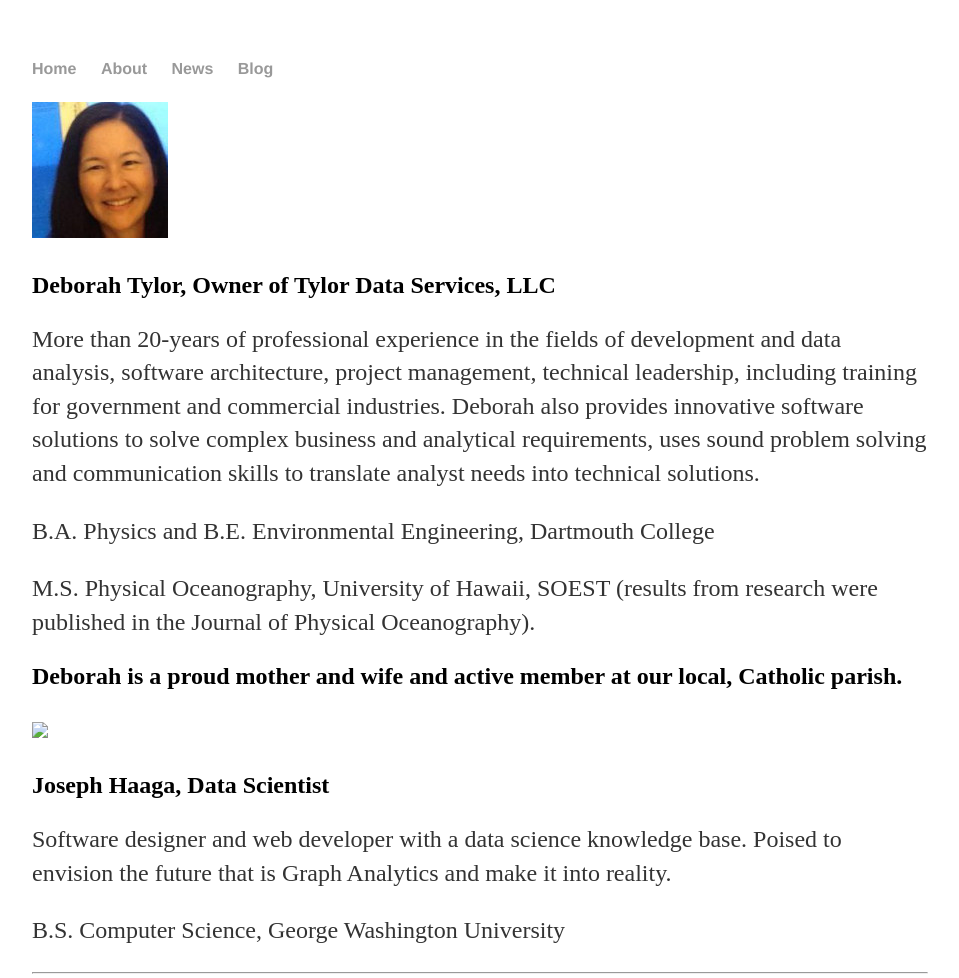
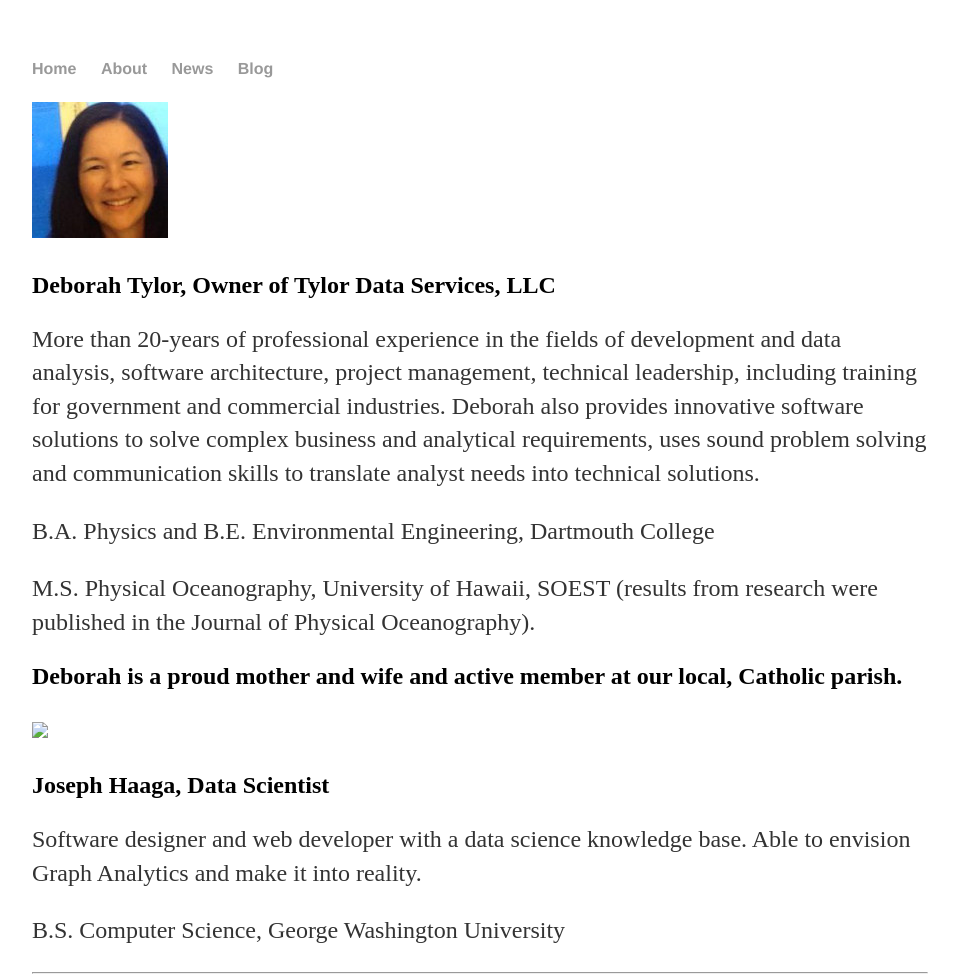
Before and after one commit to dtylor/dtylor.github.io, a Jekyll site: the page built from about.md, in a window 1280 px wide. Shown: the top 978 px of the page, without its empty margins (160-1119 px from the left). Built offline with Jekyll 4.4.1, drawn with Linux system fonts in a browser that asks for light colours; grey boxes are pictures that could not be loaded.

Commit message:
Update about.md

```diff
--- a/about.md
+++ b/about.md
@@ -16,7 +16,7 @@
 <img src="images/JH.png">
 ## Joseph Haaga, Data Scientist
 Software designer and web developer with a data science knowledge base.
-Poised to envision the future that is Graph Analytics and make it into reality.
+Able to envision Graph Analytics and make it into reality.
 
 B.S. Computer Science, George Washington University
 
```
